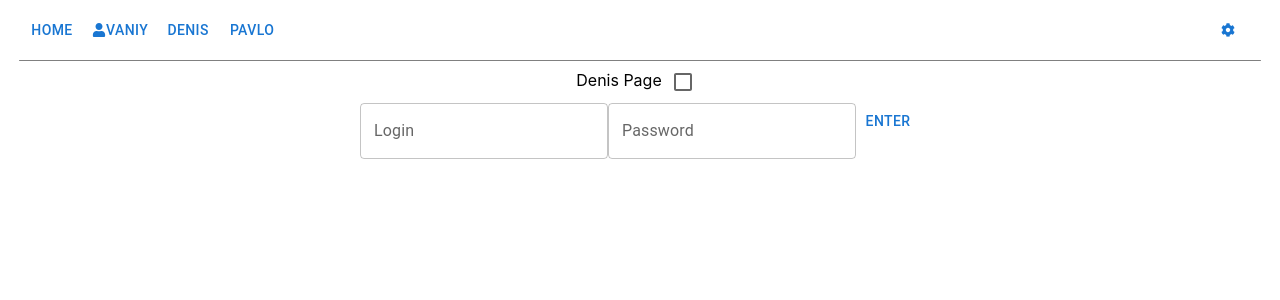
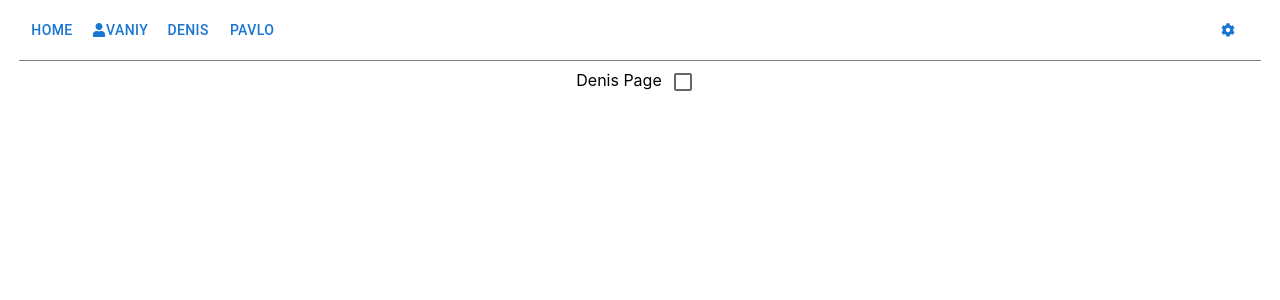
Before and after one commit to teenit/truthORaction, a React (Create React App) app in the folder front/: page /denis in a window 1280 px wide. Shown: the top 300 px of the page. Built offline with nearby package versions, Linux system fonts and the light colour scheme.

Commit message:
DenisLine

```diff
--- a/front/src/components/Denis/Denis.jsx
+++ b/front/src/components/Denis/Denis.jsx
@@ -1,11 +1,19 @@
-import React, { useState } from "react";
+import React, { useState, useEffect } from "react";
 import { Button, TextField } from "@mui/material";
+import Loader from "./test/Loader";
 
 const Denis = () => {
+const [loader, setLoader] = useState(true)
 const [state, setState] = useState({
     login: "",
     password: ""
 });
+
+useEffect(()=>{
+    setTimeout(()=>{
+        setLoader(false)
+    },2000)
+}, [])
 
 const send = () => {
     console.log(state);
@@ -14,7 +22,9 @@ const send = () => {
     return (
         <div>
             <div className="Denis-form">
-                <TextField label="Login" value={state.login} onChange={(e)=>{
+            { loader &&
+             <Loader />}
+                {/* <TextField label="Login" value={state.login} onChange={(e)=>{
                     setState({...state, login: e.target.value})
 
                 }}/>
@@ -22,7 +32,8 @@ const send = () => {
                     setState({...state, password: e.target.value})
 
                 }}/>
-                <Button onClick={send}>Enter</Button>
+                <Button onClick={send}>Enter</Button> */}
+
             </div>
         </div>
     )
--- /dev/null
+++ b/front/src/components/Denis/test/Loader.jsx
@@ -0,0 +1,11 @@
+import React from "react";
+import './Loader.scss'
+import { CircularProgress } from "@mui/material";
+const Loader = () =>{
+    return(
+        <div className="Loader">
+        <CircularProgress  size="100px" color="rgb(50, 152, 46"/><h2>Loading..<span>.</span></h2>
+</div>
+            )
+}
+export default Loader;
--- /dev/null
+++ b/front/src/components/Denis/test/Loader.scss
@@ -0,0 +1,14 @@
+.Loader{
+    color: rgb(50, 152, 46);
+    position: fixed;
+    top: 0;
+    left: 0;
+    bottom: 0;
+    right: 0;
+    justify-content: center;
+    display: flex;
+    z-index: 999;
+    align-items: center;
+    background-color: rgb(68, 68, 61);
+    gap: 20px;
+}
```
